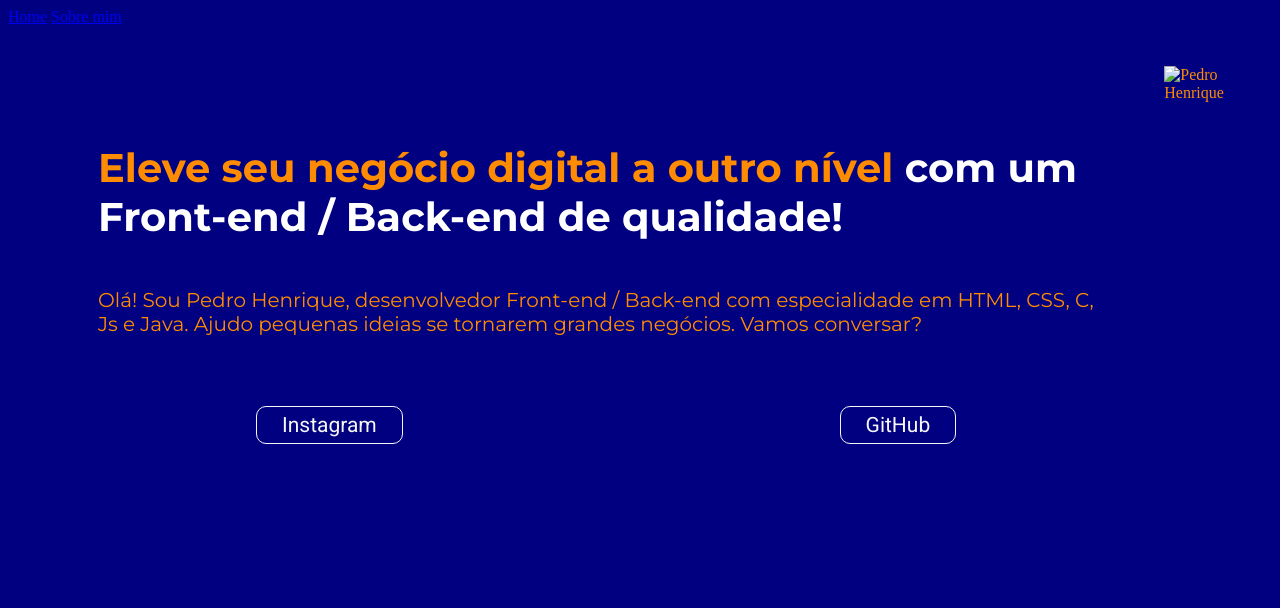
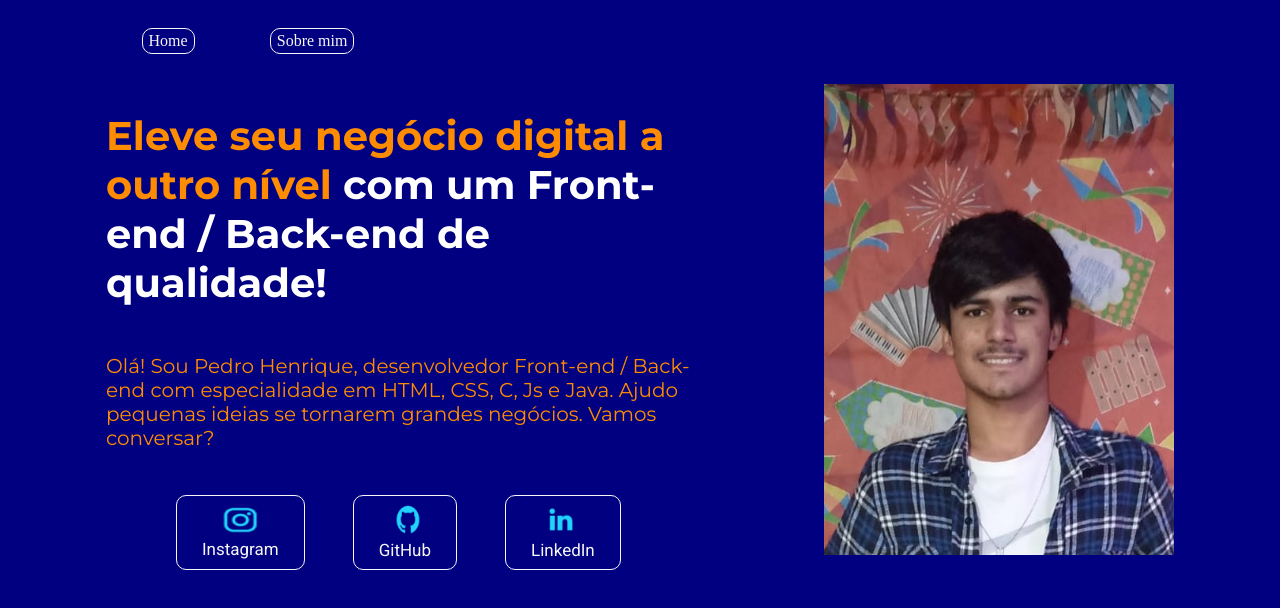
Before and after one commit to tavpedroh/Curriculo, a plain HTML site: page index.html in a window 1280 px wide. Drawn offline with Linux system fonts and the light colour scheme.

Commit message:
edit pagina inicial

```diff
--- a/index.html
+++ b/index.html
@@ -8,9 +8,9 @@
 
 </head>
 <body>
-    <header>
-        <a class="" href="index.html">Home</a>
-        <a class="" href="about.html">Sobre mim</a>
+    <header class="header">
+        <a class="header_index" href="index.html">Home</a>
+        <a class="header_about" href="about.html">Sobre mim</a>
     </header>
     <main class="main">
         <div class="main_esquerda">
@@ -19,11 +19,21 @@
                 <p>Olá! Sou Pedro Henrique, desenvolvedor Front-end / Back-end com especialidade em HTML, CSS, C, Js e Java. Ajudo pequenas ideias se tornarem grandes negócios. Vamos conversar?</p>
             </div>
             <div class="esquerda_botao">
-                <a class="esquerda_botao_insta" href="https://instagram.com/tavares_pedroh">Instagram</a>
-                <a class="esquerda_botao_git" href="https://github.com/tavpedroh">GitHub</a>
+                <a class="esquerda_botao_insta" href="https://instagram.com/tavares_pedroh">
+                    <img class="logo_insta" src="./assets/instagram.png" alt="logo-instagram">
+                    Instagram
+                </a>
+                <a class="esquerda_botao_git" href="https://github.com/tavpedroh">
+                    <img class="logo_git" src="./assets/github.png" alt="logo-github">
+                    GitHub
+                </a>
+                <a class="esquerda_botao_link" href="https://linkedin.com/in/tavpedroh">
+                    <img class="logo_link" src="./assets/linkedin.png" alt="logo-linkedin">
+                    LinkedIn
+                </a>
             </div>
         </div>
-        <img src="./images/img.jpg" alt="Pedro Henrique">
+        <img class="imagem" src="./assets/img.jpg" alt="Pedro Henrique">
     </main>
 
 </body>
--- a/styles/style.css
+++ b/styles/style.css
@@ -9,53 +9,124 @@ strong {
     color: white;
 }
 
+.header{
+    display: flex;
+    justify-content:space-around;
+    justify-items:flex-start;
+    padding: 20px 55rem 0px 6rem;
+
+}
+
+.header_index{
+    padding: 3px 6px 3px 6px;
+    border: 1.3px;
+    border-style: solid;
+    border-color: #F6F6F6;
+    border-radius: 10px;
+    color: #F6F6F6;
+    text-decoration: none;
+}
+.header_about{
+    border: 1.3px;
+    border-style: solid;
+    border-color: #F6F6F6;
+    border-radius: 10px;
+    color: #F6F6F6;
+    padding: 3px 6px 3px 6px;
+    text-decoration: none;
+}
+
 .main{
-    padding: 2.5rem;
+    padding: 0px 3rem 0px 3rem;
     display: flex;
     justify-content: space-between;
+   justify-items: center;
 }
 
 .main_esquerda{
     display: flex;
     flex-direction: column;
     justify-content: center;
+    width: 60%;
 }
 
 .esquerda_texto{
     font-family: "Montserrat", sans-serif;
     display: flex;
     flex-direction: column;
-    padding: 50px;
+    padding: 30px 50px 25px 50px;
     font-size: 20px;
 }
 
 .esquerda_botao{
     display: flex;
-    justify-content: space-between;
-
-    padding: 0px 13rem 0px 13rem;
+    justify-content: space-around;
+    padding: 0px 7rem 0px 6rem;
     font-family: "Roboto", sans-serif;
 
 }
 .esquerda_botao_insta{
+    flex-direction: column;
+   display: flex;
+   justify-content:space-around;
+    padding: 8px 25px 8px 25px;
+    border: 1.3px;
+    border-style: solid;
+    border-color: #F6F6F6;
+    border-radius: 10px;
+    color: #F6F6F6;
+    font-size: 17px;
+    text-decoration: none;
+}
+.logo_insta{
+    display: flex;
+    width: 50%;
+    height: 50%;
+    padding: 0px 0rem 0px 1.2rem;
+}
 
+.esquerda_botao_git {
+    flex-direction: column;
+    display: flex;
+    justify-content:space-around;
     padding: 6px 25px 6px 25px;
     border: 1.3px;
     border-style: solid;
     border-color: #F6F6F6;
     border-radius: 10px;
     color: #F6F6F6;
-    font-size: 21px;
+    font-size: 17px;
     text-decoration: none;
 }
-.esquerda_botao_git {
+.logo_git{
+    display: flex;
+    width: 50%;
+    height: 50%;
+    padding: 0px 0px 0px 1rem;
+}
 
+.esquerda_botao_link{
+    flex-direction: column;
+    display: flex;
+    justify-content:space-around;
     padding: 6px 25px 6px 25px;
     border: 1.3px;
     border-style: solid;
     border-color: #F6F6F6;
     border-radius: 10px;
     color: #F6F6F6;
-    font-size: 21px;
+    font-size: 17px;
     text-decoration: none;
 }
+.logo_link{
+    display: flex;
+    width: 50%;
+    height: 50%;
+    padding: 0px 0px 0px 0.9rem;
+}
+
+.imagem{
+    width: 30%;
+    height: 30%;
+    padding: 30px 50px 0px 0px;
+}
```
Also changed, not shown: about.html (+24 -0 lines).
